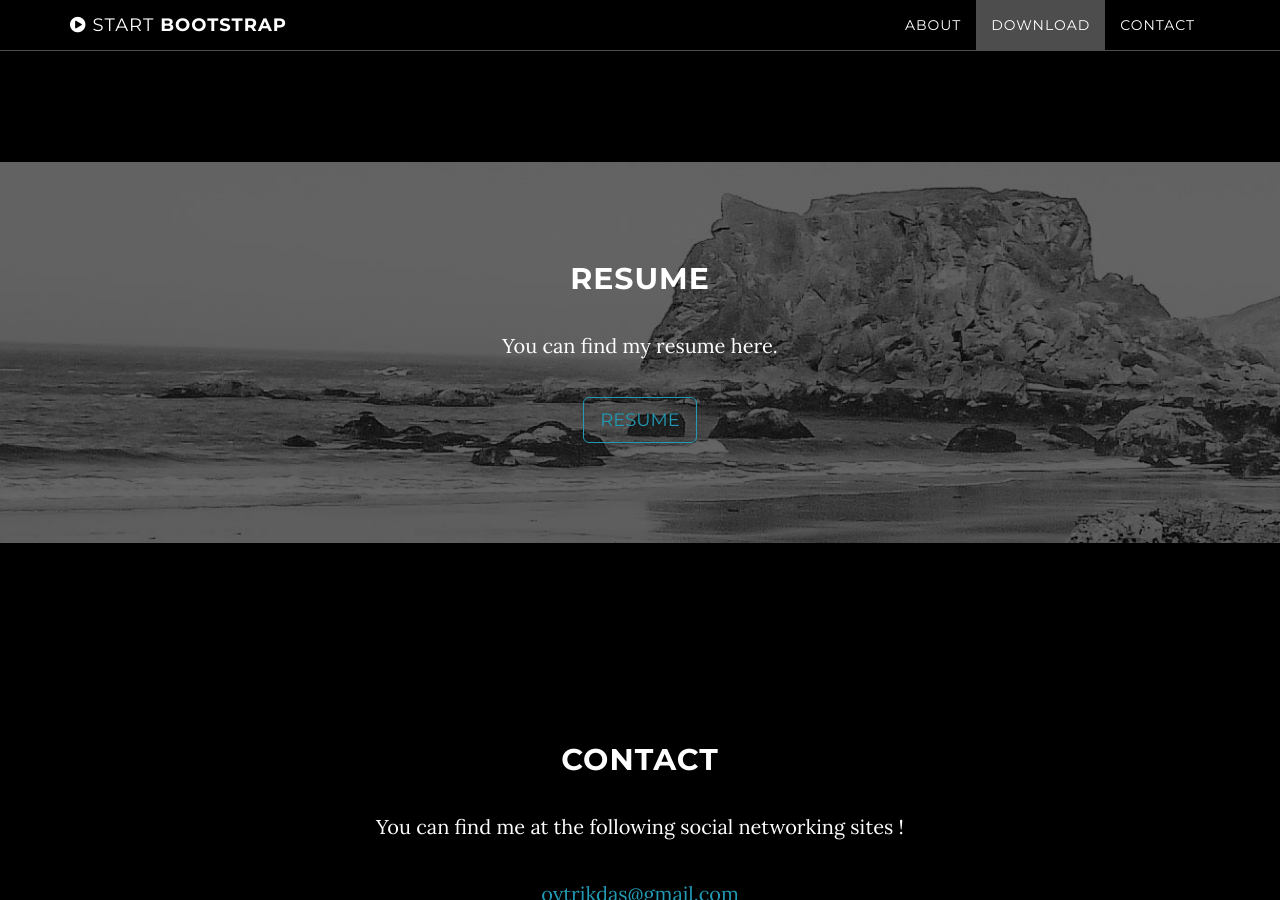
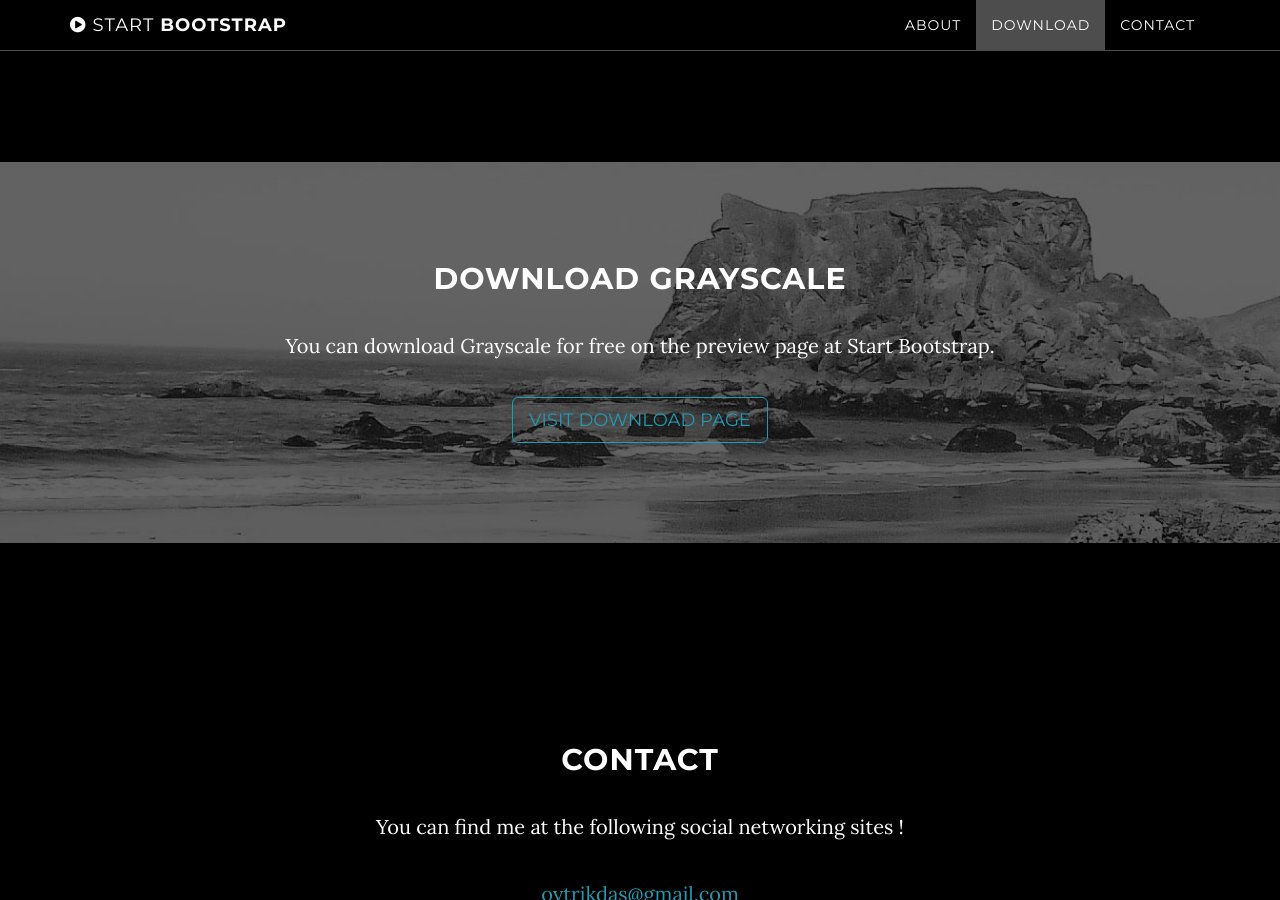
Before and after one commit to Oytrik/Oytrik.github.io, a Jekyll site: the page built from index.html, in a window 1280 px wide and 900 px high, scrolled down 1567 px. Built offline with Jekyll 4.4.1, drawn with Linux system fonts in a browser that asks for light colours.

Commit message:
Update download.html

```diff
--- a/_includes/download.html
+++ b/_includes/download.html
@@ -1,11 +1,11 @@
-       <!-- Download Section -->
+   <!-- Download Section -->
     <section id="download" class="content-section text-center">
         <div class="download-section">
             <div class="container">
                 <div class="col-lg-8 col-lg-offset-2">
-                    <h2>Resume</h2>
-                    <p>You can find my resume here.</p>
-                    <a href="https://github.com/Oytrik/Oytrik.github.io/blob/master/Oytrik%20Resume.pdf" class="btn btn-default btn-lg">Resume</a>
+                    <h2>Download Grayscale</h2>
+                    <p>You can download Grayscale for free on the preview page at Start Bootstrap.</p>
+                    <a href="http://startbootstrap.com/template-overviews/grayscale/" class="btn btn-default btn-lg">Visit Download Page</a>
                 </div>
             </div>
         </div>
```
